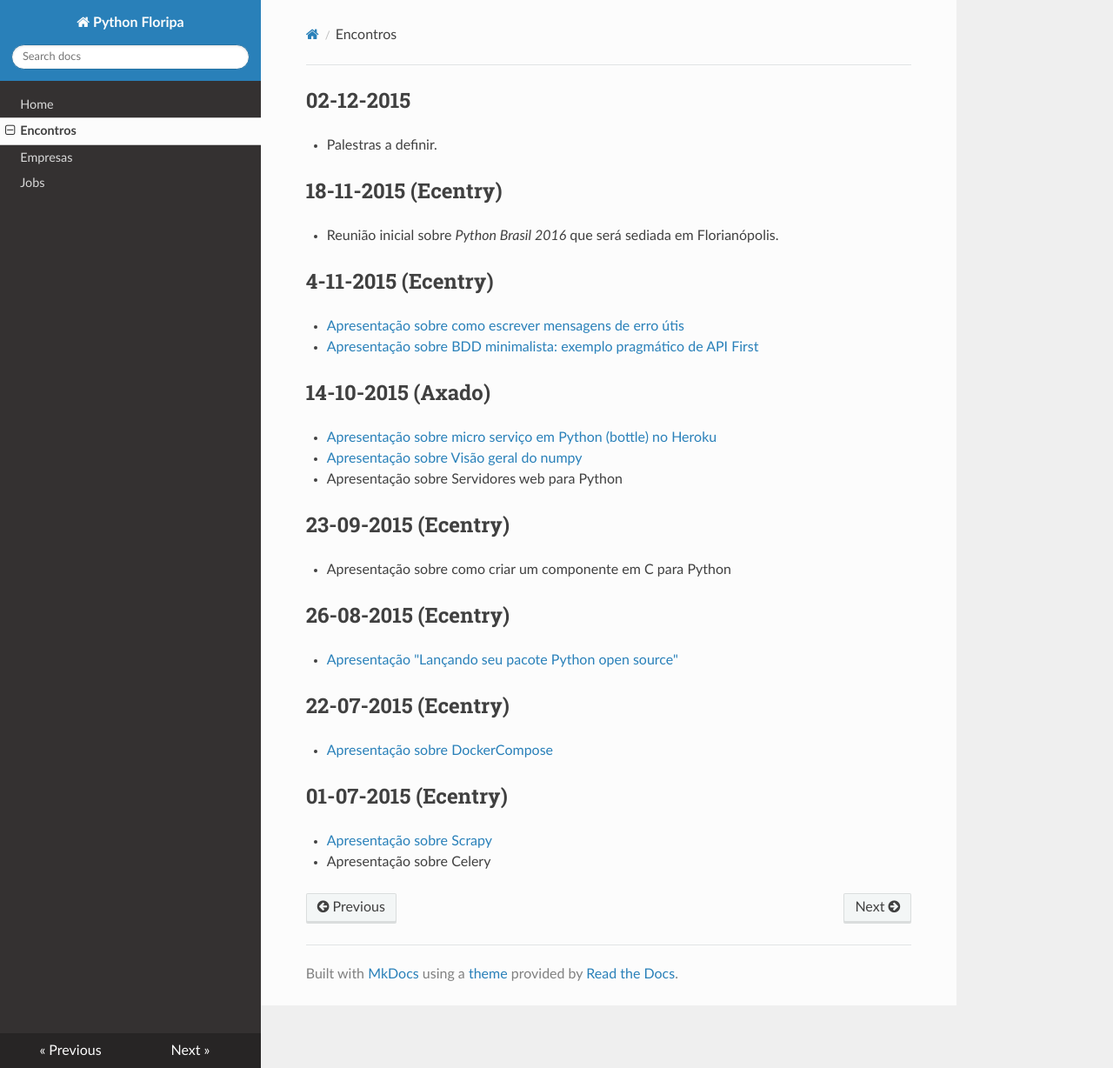
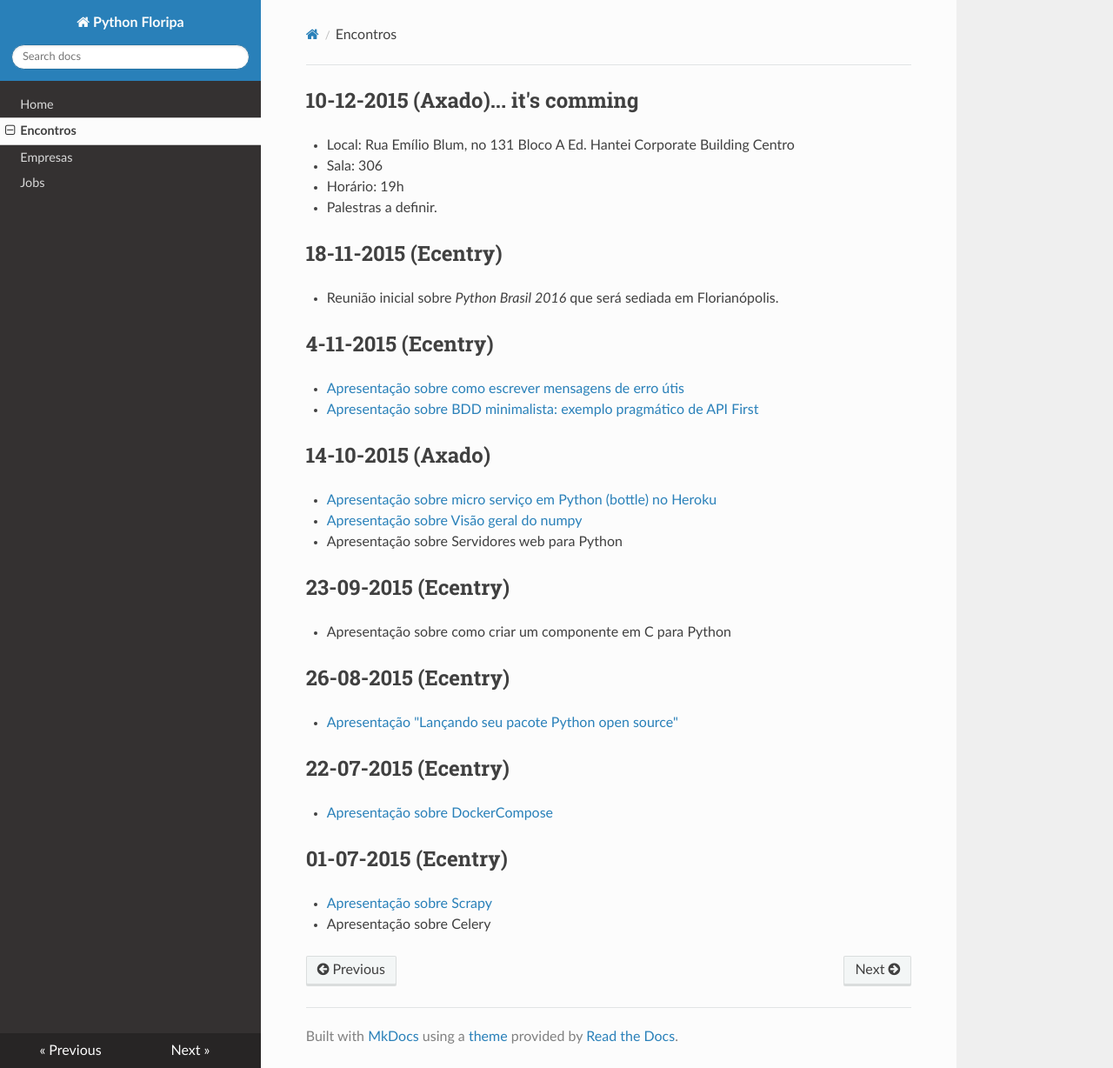
Before and after one commit to PythonFloripa/pythonfloripa.github.io, an MkDocs documentation site: the page built from docs/encontros.md, in a window 1280 px wide and 1228 px high. Shown: the whole window at 87% size. Built offline with MkDocs 1.6.1, drawn with Linux system fonts in a browser that asks for light colours; nearby versions of some CDN libraries; old or Windows-style settings are respelled for this version of MkDocs.

Commit message:
added an event

```diff
--- a/docs/encontros.md
+++ b/docs/encontros.md
@@ -1,4 +1,7 @@
-## 02-12-2015
+## 10-12-2015 (Axado)... it's comming
+* Local: Rua Emílio Blum, no 131 Bloco A Ed. Hantei Corporate Building Centro
+* Sala: 306
+* Horário: 19h
 * Palestras a definir.
 
 ## 18-11-2015 (Ecentry)
```
